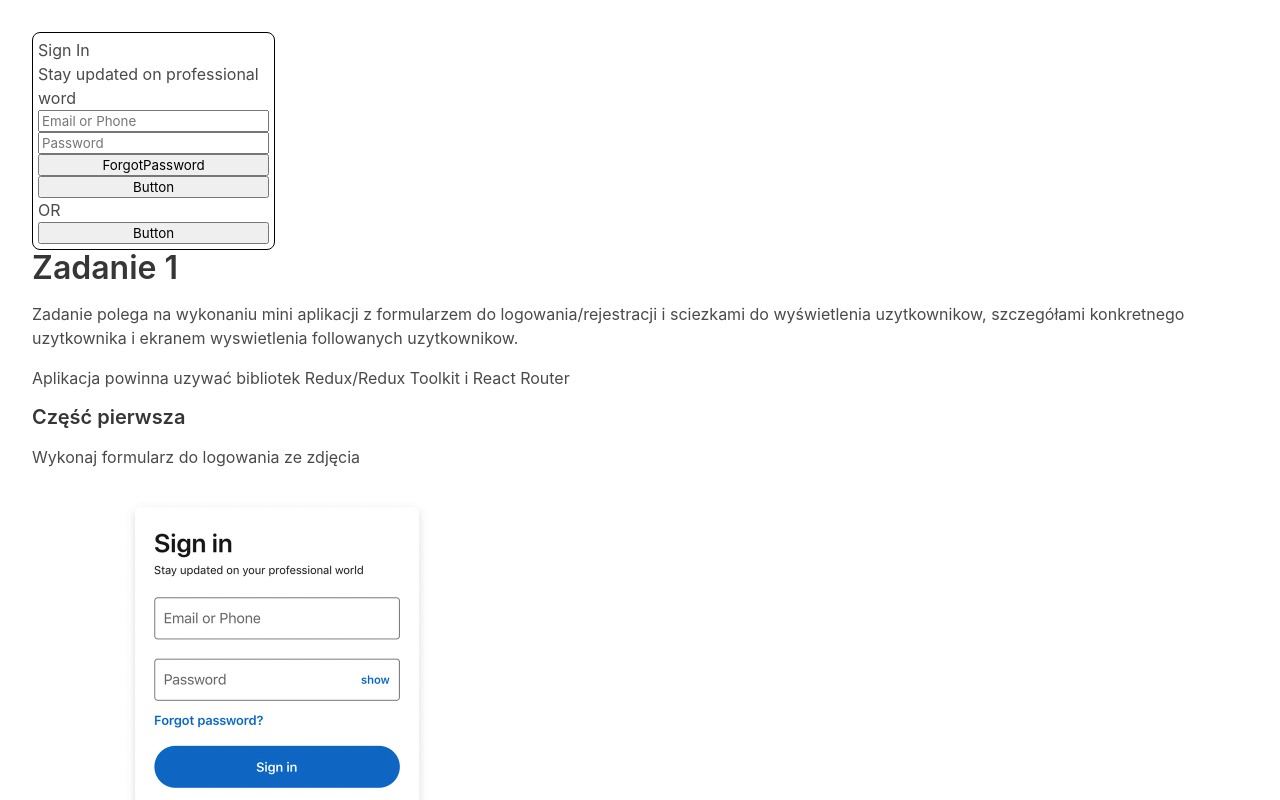
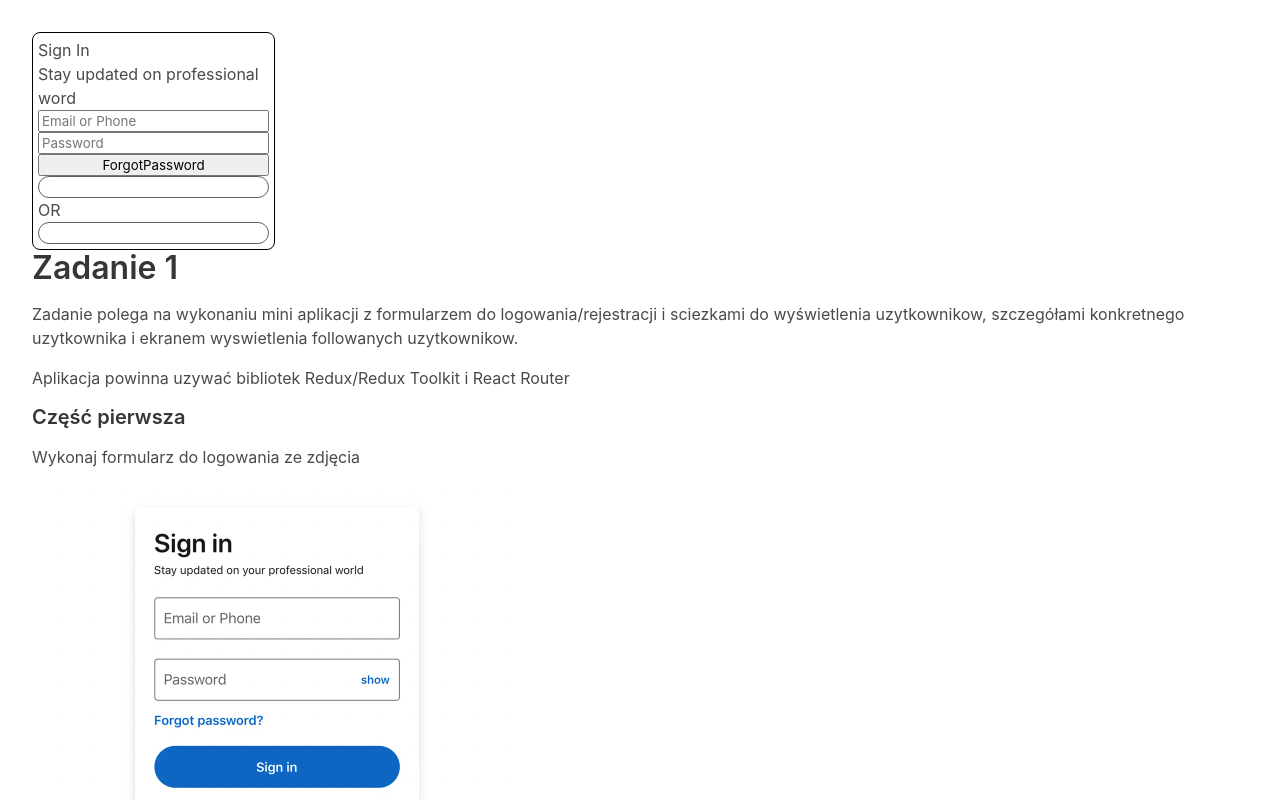
Before and after one commit to Sverdiyev/nebu-frontend-recruitment-task, a React (Create React App) app: page / in a window 1280 px wide. Shown: the top 800 px of the page. Built offline with nearby package versions, Linux system fonts and the light colour scheme; data requests are answered from the project's data file.

Commit message:
button styled

```diff
--- a/src/components/Button/Button.js
+++ b/src/components/Button/Button.js
@@ -1,7 +1,16 @@
 import React from 'react';
+import StyledButton from './Button.styles.js';
 
-function Button() {
-	return <button>Button</button>;
+function Button({ type }) {
+	console.log('🚀 ~ Button ~ type', type);
+	const text = {
+		signIn: 'Sign in',
+		signUp: 'Sign up',
+		switchToSignUp: 'Switch to Sign up',
+		switchToSignIn: 'Switch to Sign in',
+	};
+	const chosenText = text[type];
+	return <StyledButton $type={type}>{chosenText}</StyledButton>;
 }
 
 export default Button;
--- /dev/null
+++ b/src/components/Button/Button.styles.js
@@ -0,0 +1,24 @@
+import styled from 'styled-components';
+
+const StyledButton = styled.button`
+	border-radius: 25px;
+	width: 100%;
+	padding: 10px 0;
+
+	border: none;
+
+	${({ $type }) => {
+		switch ($type) {
+			case 'signUp':
+			case 'signIn':
+				return 'color:white; background-color:#0e66c2;';
+			case 'switchToSignUp':
+			case 'switchToSignIn':
+			default:
+				return ' color:#606060;background-color:white;border:1px solid #606060;';
+		}
+	}}
+`;
+
+//#606060
+export default StyledButton;
```
